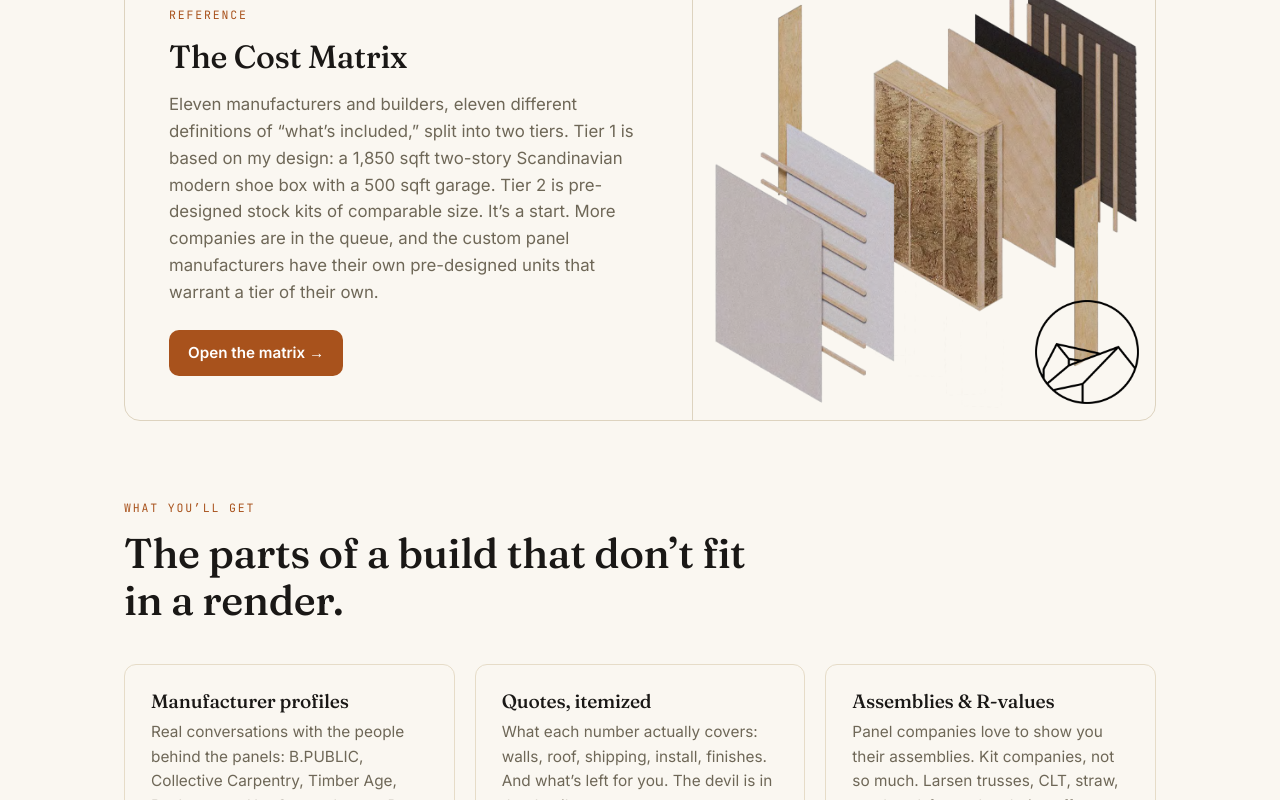
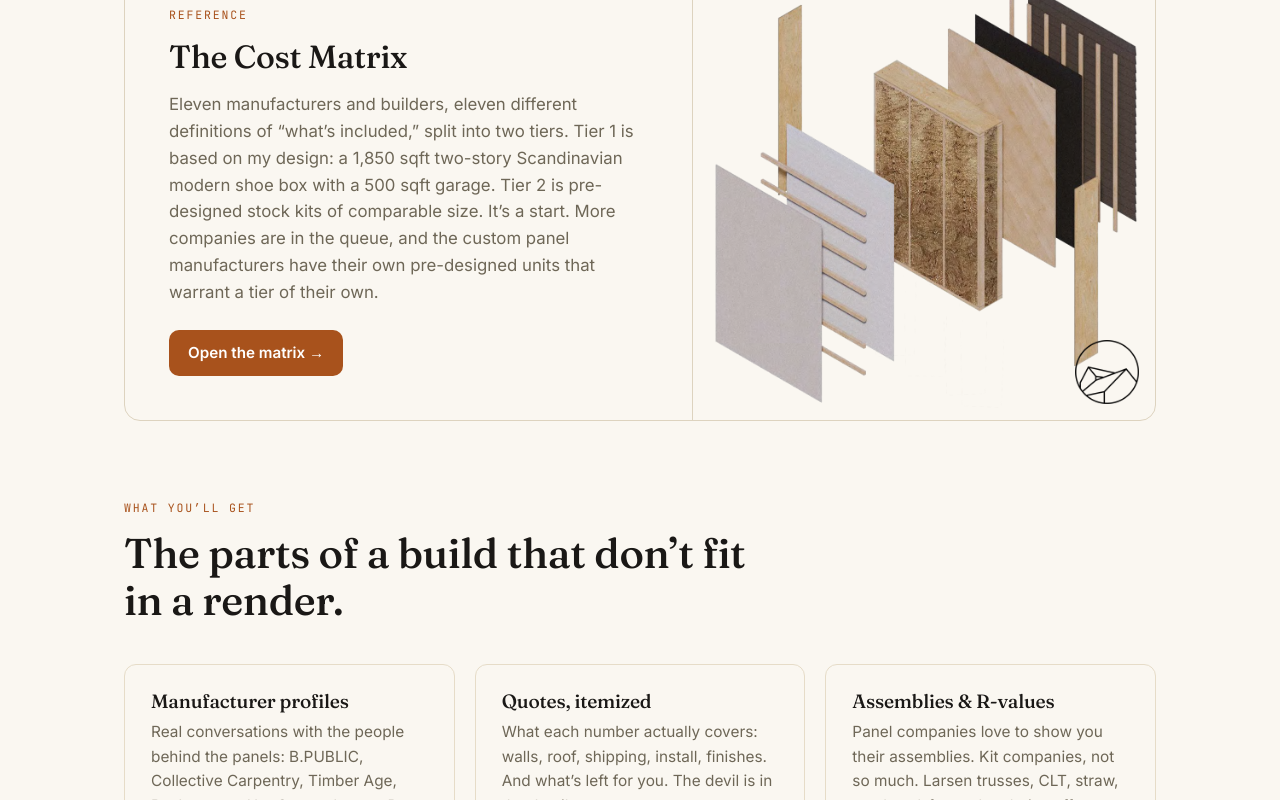
Before and after one commit to yogeshsimpson/assembled-home, a Next.js app: page / in a window 1280 px wide. Shown: the part 1101-1901 px from the top of the page. Built offline with nearby package versions, Linux system fonts and the light colour scheme.

Commit message:
Home: shrink Croft logo to 64px square
Co-Authored-By: Claude Opus 4.8 <noreply@anthropic.com>

```diff
--- a/src/app/(frontend)/styles.css
+++ b/src/app/(frontend)/styles.css
@@ -361,7 +361,7 @@ h4 {
   position: absolute;
   right: 16px;
   bottom: 16px;
-  width: 104px;
+  width: 64px;
   max-width: 40%;
   line-height: 0;
   transition: opacity 0.15s ease;
```
